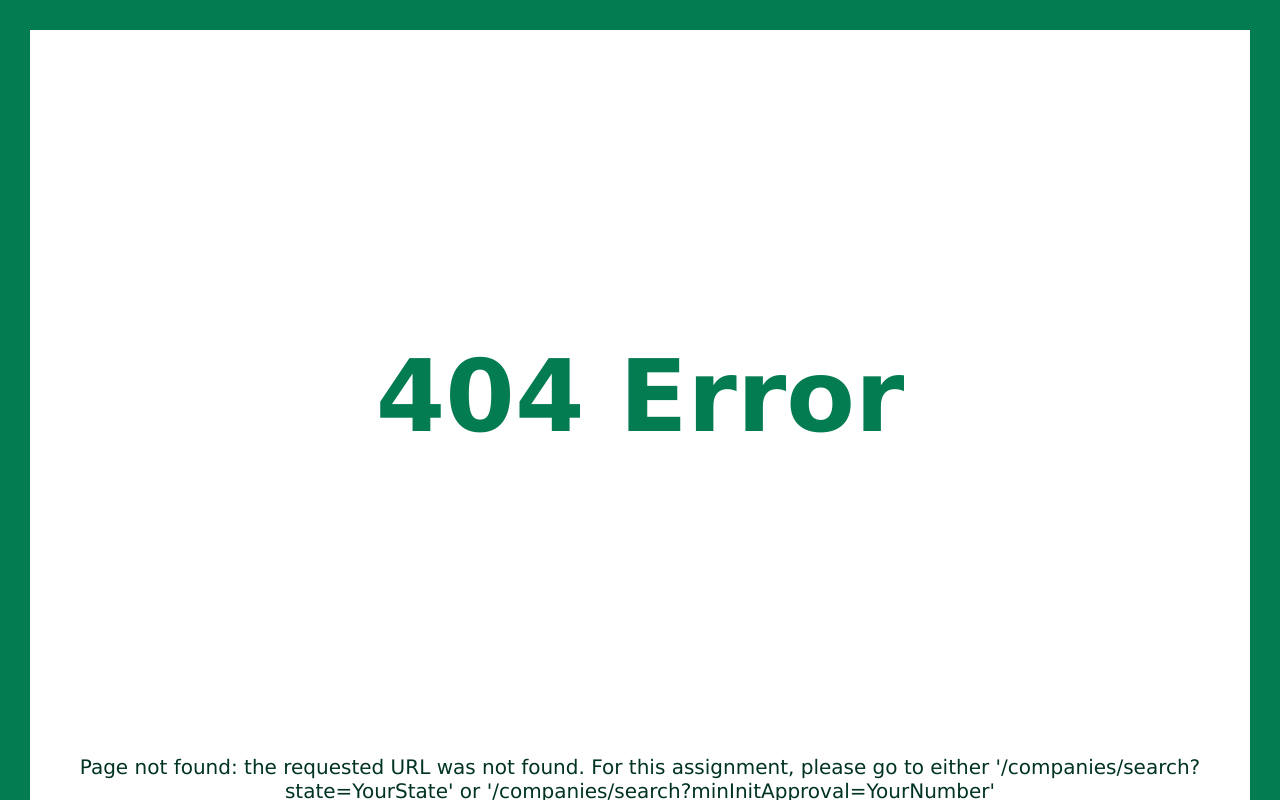
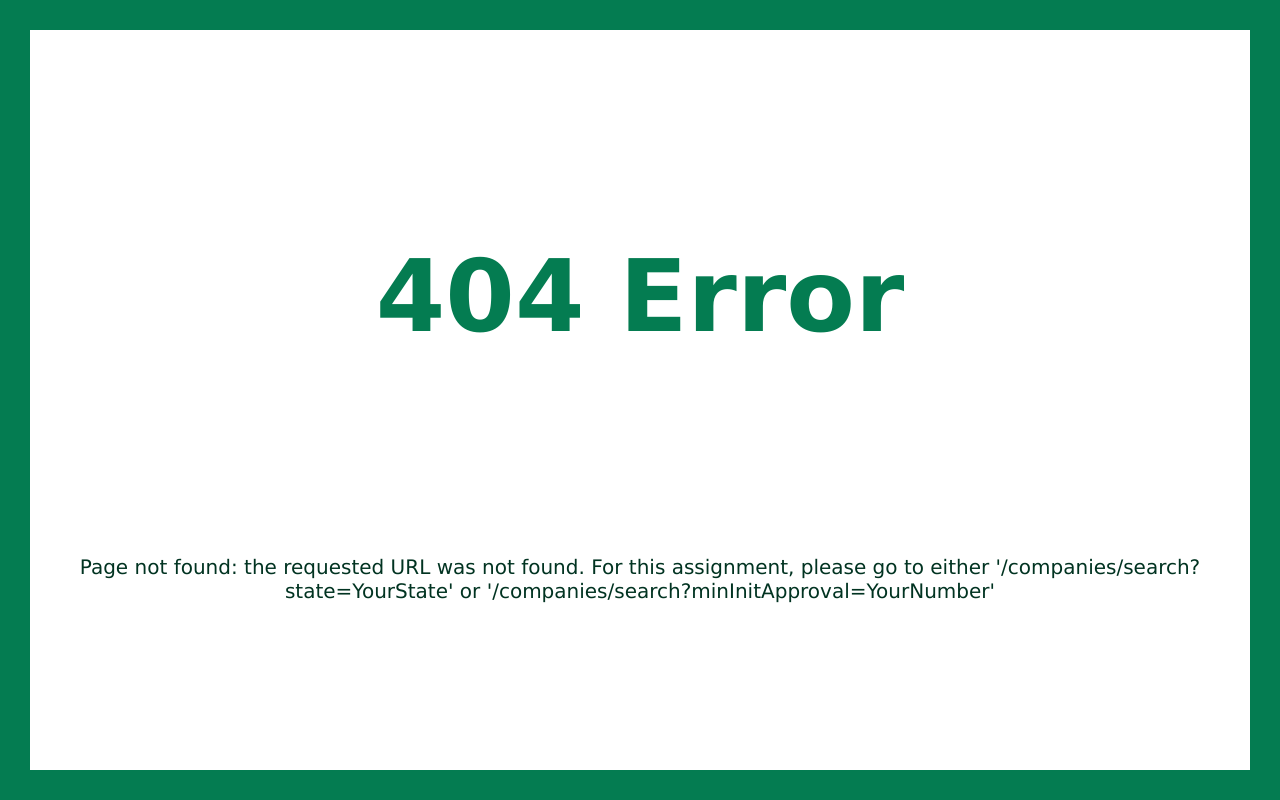
Before and after one commit to CS-257-S22/team-project-team-jbsy, a Flask app: page /help in a window 1280 px wide. Run offline with Flask 2, Linux system fonts and the light colour scheme.

Commit message:
Error page

```diff
--- a/frontEnd/static/styles/error.css
+++ b/frontEnd/static/styles/error.css
@@ -1,7 +1,7 @@
 h1 {
     color: #047C51;
     text-align: center;
-    padding: 300px;
+    padding: 200px;
     margin: auto;
     width: 50%;
     font-family: Verdana, Geneva, sans-serif;
@@ -20,6 +20,5 @@
 
 html {
     background-color: #ffffff;
-    /* text-align: center; */
     border: 30px solid #047C51;
 }
```
